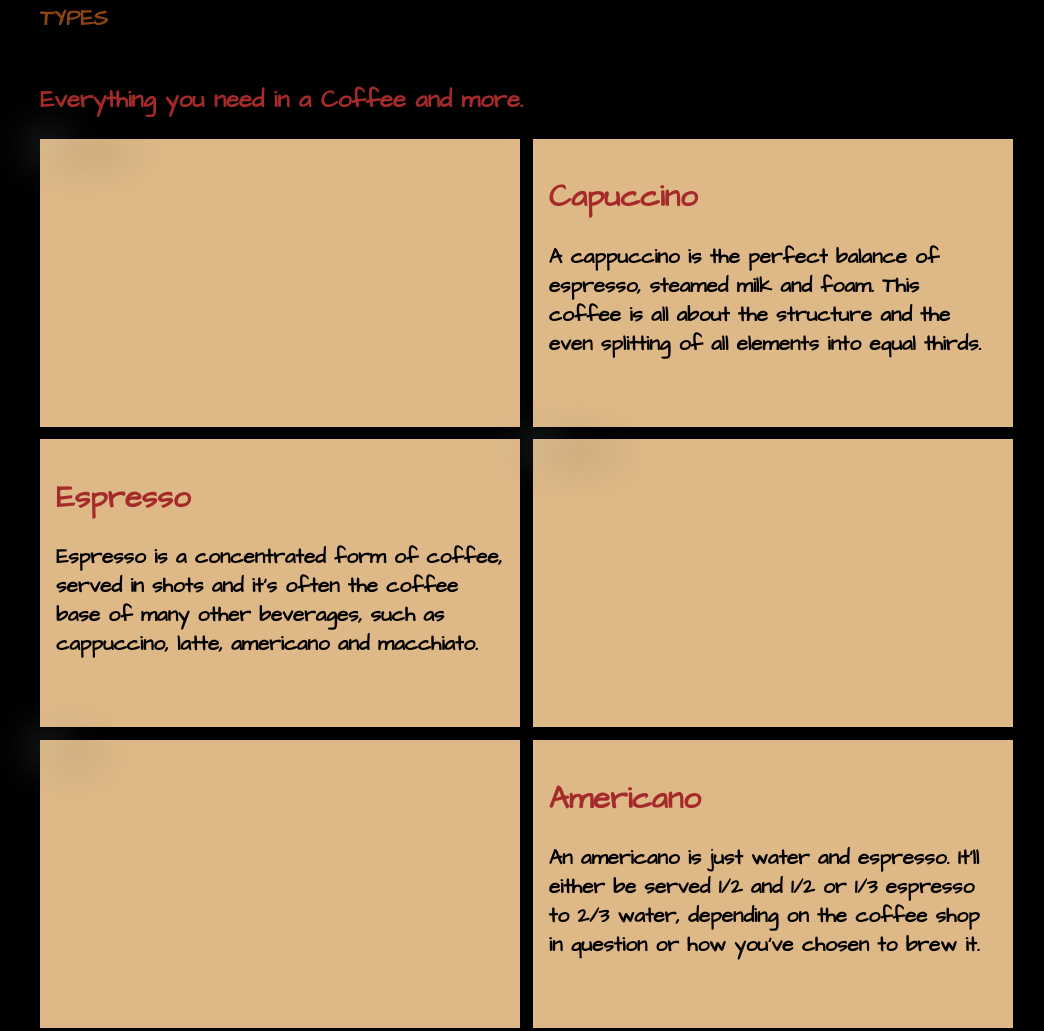
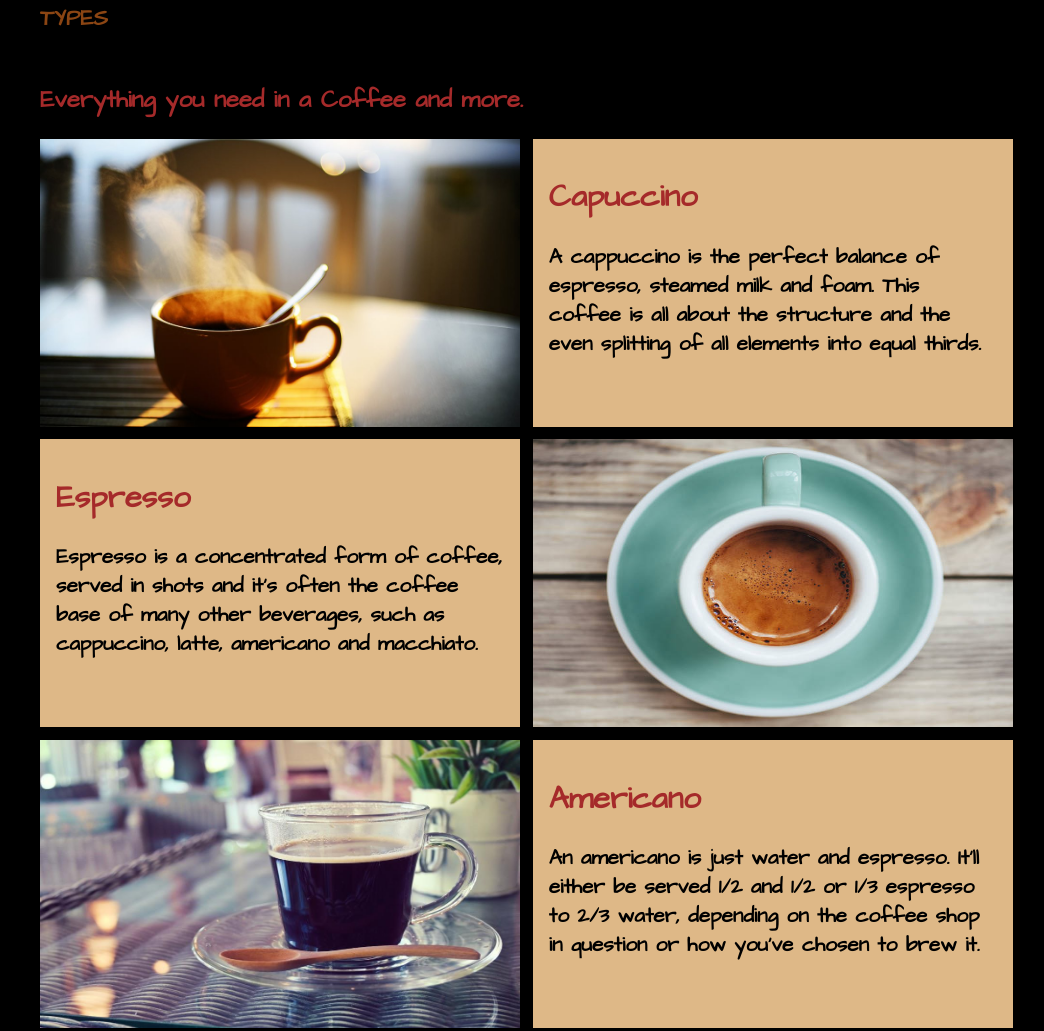
Before and after one commit to Arj20/Cafe, a plain HTML site: page index.html in a window 1280 px wide. Shown: the part 776-1807 px from the top of the page, without its empty margins (152-1196 px from the left). Drawn offline with Linux system fonts and the light colour scheme.

Commit message:
adding alternate images

```diff
--- a/index.html
+++ b/index.html
@@ -41,7 +41,7 @@
        <h4>TYPES</h2>
         <h2>Everything you need in a Coffee and more.</h2>
         <div class="drink">
-            <div class="drink-el"><img class="lazy-blur" src="img/lazy-1.jpg" data-src="img/img-1.jpg" alt="caffecino"></div>
+            <div class="drink-el"><img class="lazy-blur" src="img/lazy-img/lazy-1.jpg" data-src="img/lazy-img/lazy-1.jpg" alt="caffecino"></div>
             <div class="drink-el text">
               <h2>Capuccino</h2>
               A cappuccino is the perfect balance of espresso, steamed milk and foam. This coffee is all about the structure and the even splitting of all elements into equal thirds.
@@ -50,8 +50,8 @@
               <h2>Espresso</h2>
               Espresso is a concentrated form of coffee, served in shots and it’s often the coffee base of many other beverages, such as cappuccino, latte, americano and macchiato.
             </div>
-            <div class="drink-el"><img class="lazy-blur" src="img/lazy-2.jpg" data-src="img/img-2.jpg" alt="expresso"></div>
-            <div class="drink-el"><img class="lazy-blur" src="img/lazy-3.jpg" data-src="img/img-3.jpg" alt="motte"></div>
+            <div class="drink-el"><img class="lazy-blur" src="img/lazy-img/lazy-2.jpg" data-src="img/lazy-img/lazy-2.jpg" alt="expresso"></div>
+            <div class="drink-el"><img class="lazy-blur" src="img/lazy-img/lazy-3.jpg" data-src="img/lazy-img/lazy-3.jpg" alt="motte"></div>
             <div class="drink-el text">
               <h2>Americano</h2>
               An americano is just water and espresso. It’ll either be served 1/2 and 1/2 or 1/3 espresso to 2/3 water, depending on the coffee shop in question or how you’ve chosen to brew it. </div>
```
Also changed, not shown: 1 other file.
